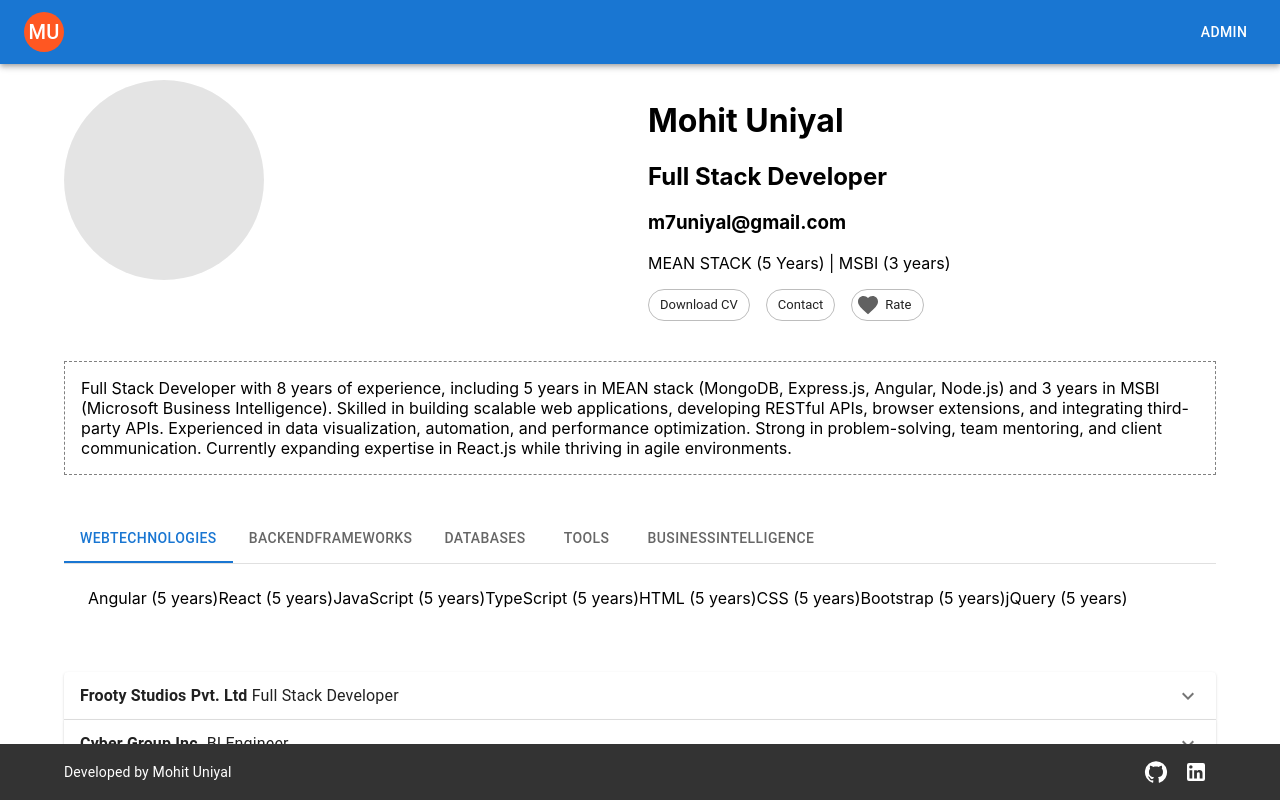
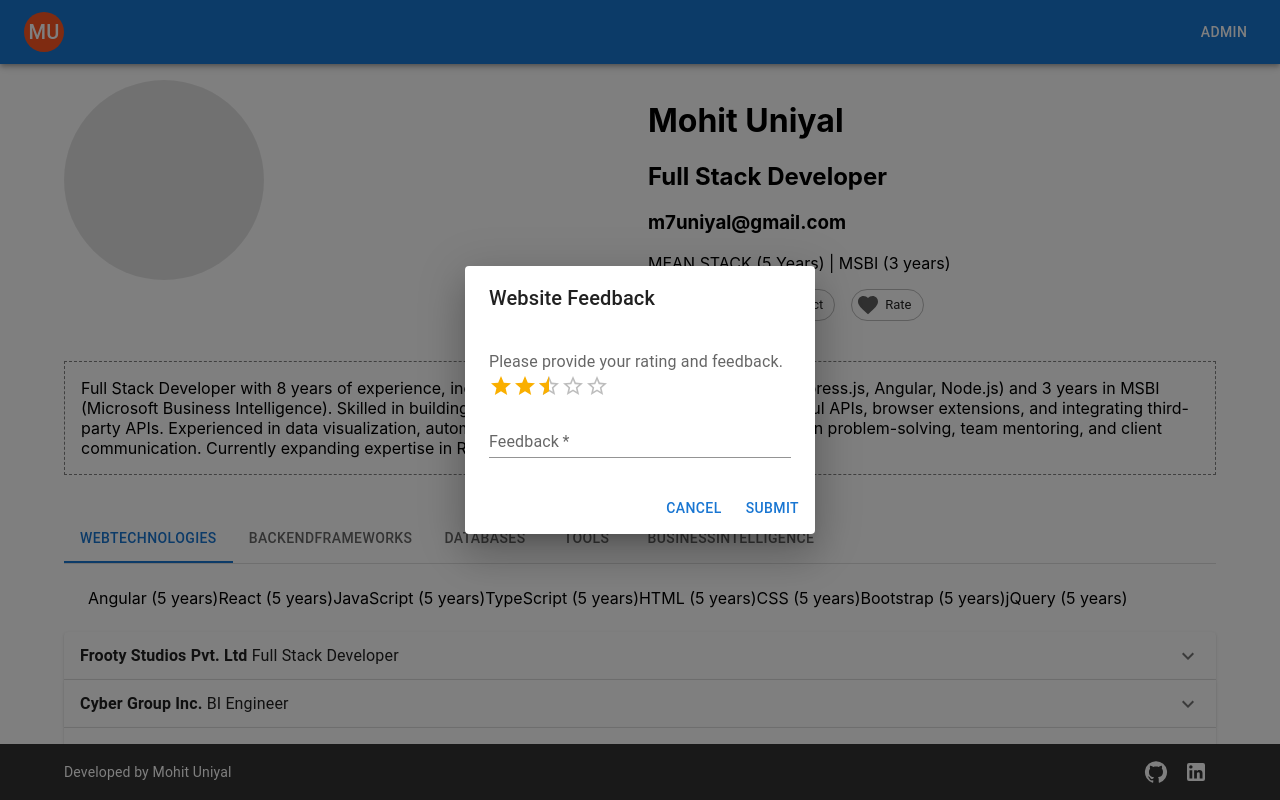
Before and after one commit to Mohit7th/resume, a React (Create React App) app: page / in a window 1280 px wide. Both pictures are taken after a click on the button "Rate". Shown: the top 800 px of the page. Built offline with nearby package versions, Linux system fonts and the light colour scheme.

Commit message:
form rating dialog

```diff
--- a/src/components/data.tsx
+++ b/src/components/data.tsx
@@ -196,6 +196,13 @@ export const resumeData: ResumeData = {
                 _id: "27",
             },
             {
+                name: "Quick Snip",
+                description: "A small browser extension to capture screenshot of web browser tabs, region or full page. Managing chrome store deployment, bug fixing etc",
+                technologies: ["HTML", "CSS", "JQuery", "Bootstrap"],
+                url: "https://chromewebstore.google.com/detail/Quick%20Snip/gjjhmphibjpmjbeghgjgecennojdohgc?hl=en&authuser=0",
+                _id: "38"
+            },
+            {
                 name: "Synthesis",
                 description:
                     "Contributed to the development of a comprehensive order-to-cash management system tailored for the oil and gas industry, streamlining financial transactions and operational workflows.",
@@ -204,7 +211,7 @@ export const resumeData: ResumeData = {
                 _id: "28",
             },
             {
-                name: "HyperWallet: Financial/Loyalty Data Mart (MSBI) ",
+                name: "HyperWallet: Financial/Loyalty Data Mart",
                 description:
                     "Contributed to the development of a comprehensive order-to-cash management system tailored for the oil and gas industry, streamlining financial transactions and operational workflows.",
                 technologies: ["SSIS", "Power BI", "SQL Server"],
--- a/src/components/layout/MainLayout.tsx
+++ b/src/components/layout/MainLayout.tsx
@@ -3,12 +3,10 @@ import {
     Avatar,
     Box,
     Button,
-    IconButton,
     Toolbar,
     Typography,
 } from "@mui/material";
 import { Outlet, useLocation, useNavigate } from "react-router-dom";
-import MenuIcon from "@mui/icons-material/Menu";
 import { useAuth } from "../../context/AuthContext";
 import { deepOrange } from "@mui/material/colors";
 import Footer from "./Footer";
--- /dev/null
+++ b/src/components/ui/RatingFormDialog.tsx
@@ -0,0 +1,59 @@
+import React from "react";
+import {
+    Dialog,
+    DialogTitle,
+    DialogContent,
+    DialogContentText,
+    DialogActions,
+    Button,
+    TextField,
+    Rating,
+} from "@mui/material";
+
+// Define props for the component
+interface FormDialogProps {
+    open: boolean;
+    handleClose: () => void;
+}
+
+const FormDialog: React.FC<FormDialogProps> = ({ open, handleClose }) => {
+    const handleSubmit = (event: React.FormEvent<HTMLFormElement>) => {
+        event.preventDefault();
+        const formData = new FormData(event.currentTarget);
+        const formJson = Object.fromEntries(formData.entries());
+        console.log("Form Data:", formJson);
+        handleClose(); // Close the dialog after submission
+    };
+
+    return (
+        <Dialog open={open} onClose={handleClose}>
+            <DialogTitle>Website Feedback</DialogTitle>
+            <form onSubmit={handleSubmit}>
+                <DialogContent>
+                    <DialogContentText>
+                        Please provide your rating and feedback.
+                    </DialogContentText>
+                    <Rating name="rating" defaultValue={2.5} precision={0.5} />
+                    <TextField
+                        autoFocus
+                        required
+                        margin="dense"
+                        id="feedback"
+                        name="feeback"
+                        label="Feedback"
+                        type="text"
+                        fullWidth
+                        variant="standard"
+                        multiline
+                    />
+                </DialogContent>
+                <DialogActions>
+                    <Button onClick={handleClose}>Cancel</Button>
+                    <Button type="submit">Submit</Button>
+                </DialogActions>
+            </form>
+        </Dialog>
+    );
+};
+
+export default FormDialog;
--- a/src/pages/ResumeHome.tsx
+++ b/src/pages/ResumeHome.tsx
@@ -22,6 +22,7 @@ import FavoriteIcon from "@mui/icons-material/Favorite";
 import ExpandMoreIcon from "@mui/icons-material/ExpandMore";
 import { useUserData } from "../context/UserContext";
 import { SyntheticEvent, useState } from "react";
+import FormDialog from "../components/ui/RatingFormDialog";
 
 export default function ResumeHome() {
     return (
@@ -36,18 +37,28 @@ export default function ResumeHome() {
 }
 
 function TitleHeader() {
+    const [openDialog, setOpenDialog] = useState<boolean>(false);
     const userdata = useUserData();
     function handleDownloadCV() {}
 
     function handleContactMe() {}
 
+    const handleOpenDialog = () => {
+        setOpenDialog(true);
+    };
+
+    const handleCloseDialog = () => {
+        setOpenDialog(false);
+    };
+
     return (
-        <Grid container spacing={2}>
-            <Grid size={6}>
+        <>
+            <Grid container spacing={2} sx={{ mb: 5 }}>
+                <Grid size={{ xs: 12, md: 6 }}>
                     {/* <img src="../../public/assets/logo192.png"></img> */}
                     <Skeleton variant="circular" width={200} height={200} />
                 </Grid>
-            <Grid size={6}>
+                <Grid size={{ xs: 12, md: 6 }} sx={{ alignItems: "center" }}>
                     <h1>{userdata.titleHeader.name}</h1>
                     <h2>{userdata.titleHeader.title}</h2>
                     <h3>{userdata.titleHeader.contact.email}</h3>
@@ -74,12 +85,14 @@ function TitleHeader() {
                                 icon={<FavoriteIcon />}
                                 label="Rate"
                                 variant="outlined"
-                            onClick={handleContactMe}
+                                onClick={handleOpenDialog}
                             />
                         </Tooltip>
                     </Stack>
                 </Grid>
             </Grid>
+            <FormDialog open={openDialog} handleClose={handleCloseDialog} />
+        </>
     );
 }
 
@@ -88,7 +101,7 @@ function Summary() {
     return (
         <Box
             component="section"
-            sx={{ p: 2, border: "1px dashed grey", mt: 5, mb: 5 }}
+            sx={{ p: 2, border: "1px dashed grey", mb: 5 }}
         >
             {userdata.summary.detailed}
         </Box>
@@ -126,7 +139,7 @@ function Projects() {
     ));
 
     return (
-        <Grid container spacing={2}>
+        <Grid container spacing={5} sx={{ mb: 5, justifyContent: "center" }}>
             {projects}
         </Grid>
     );
@@ -154,7 +167,7 @@ function WorkHistory() {
     ));
 
     return (
-        <Grid container spacing={2} sx={{ mt: 5, mb: 5 }}>
+        <Grid container spacing={2} sx={{ mb: 5 }}>
             <Grid size={12}>{accordianData}</Grid>
         </Grid>
     );
```
Also changed, not shown: 1 other file (tests, documents, lock files or other folders). Lines whose indentation alone changed are shown as unchanged.
